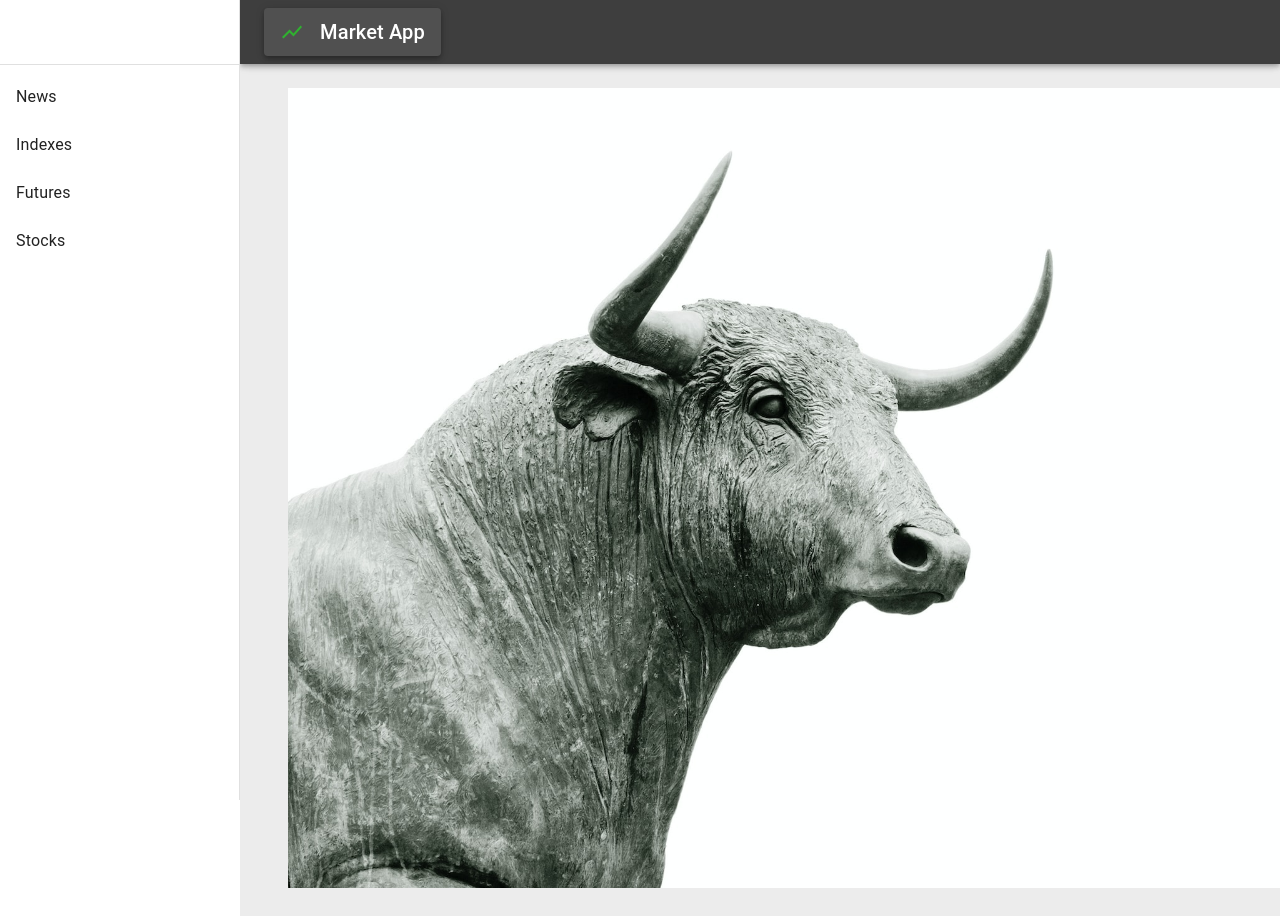
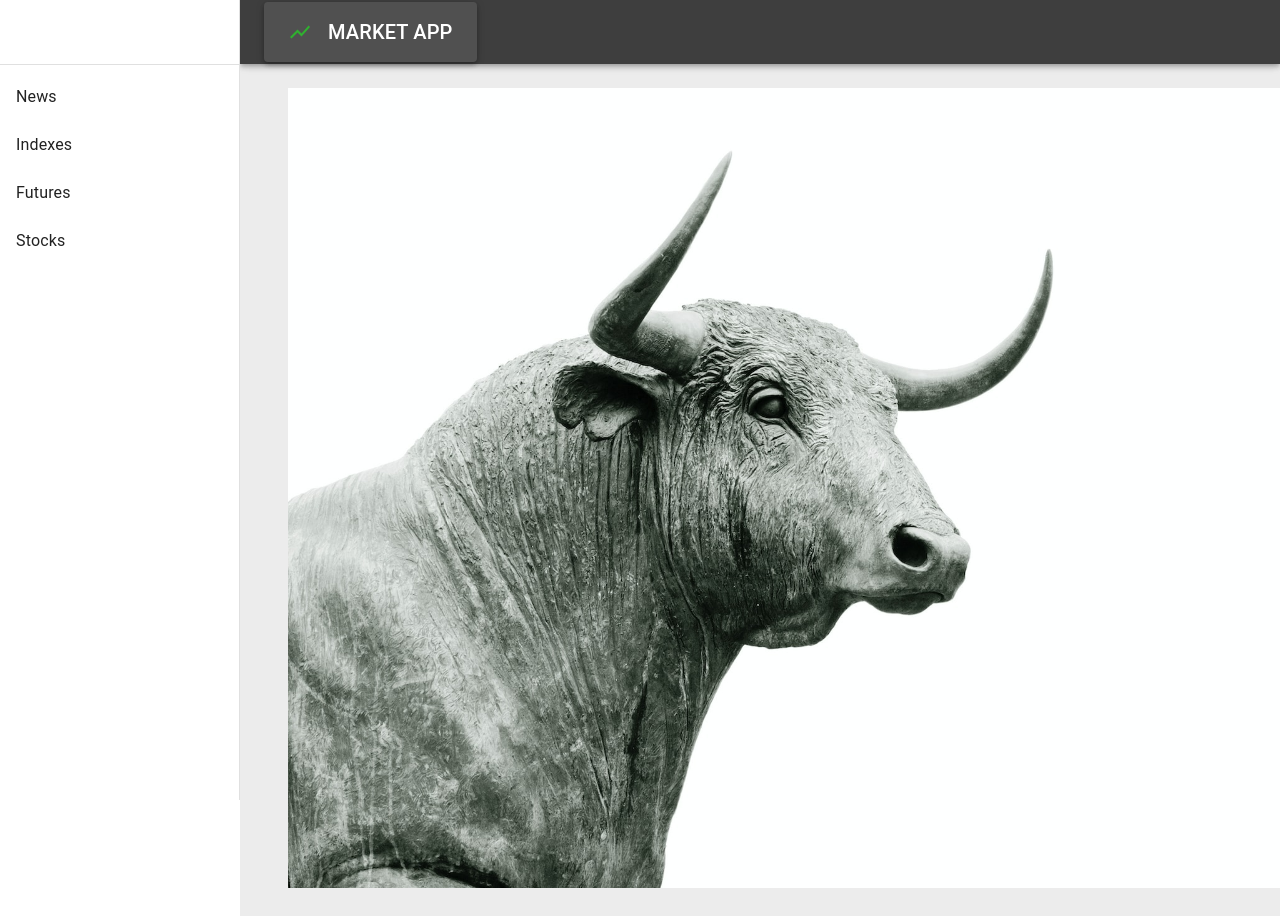
Before and after one commit to samouchka1/marketApp, a React (Create React App) app: page / in a window 1280 px wide. Shown: the top 916 px of the page. Built offline with nearby package versions, Linux system fonts and the light colour scheme.

Commit message:
home button on title added

```diff
--- a/src/components/ResponsiveDrawer.js
+++ b/src/components/ResponsiveDrawer.js
@@ -11,6 +11,7 @@ import {
     ListItemText,
     Toolbar,
     Paper,
+    Button,
     Typography,
 } from '@mui/material';
 import ShowChartIcon from '@mui/icons-material/ShowChart';
@@ -86,10 +87,12 @@ const ResponsiveDrawer = (props) => {
           </IconButton>
 
           <Paper elevation={4} sx={titleAreaStyles}>
-            <ShowChartIcon fonSize="large" sx={{padding: '0 1rem 0 0', color: '#2fb12f'}}/>
-            <Typography variant="h6" noWrap component="div" color="white">
-              Market App
-            </Typography>
+            <Button onClick={() => setSection('')}>
+              <ShowChartIcon fonSize="large" sx={{padding: '0 1rem 0 0', color: '#2fb12f'}}/>
+              <Typography variant="h6" noWrap component="div" color="white">
+                Market App
+              </Typography>
+            </Button>
           </Paper>
 
         </Toolbar>
--- a/src/components/Welcome.js
+++ b/src/components/Welcome.js
@@ -27,8 +27,6 @@ const Welcome = () => {
                     xs: '0 0 0 -2.2rem'
                   }
                 }}
-                // height="100vh"
-                // width="auto"
             />
         </Slide>
     </Container>
```
